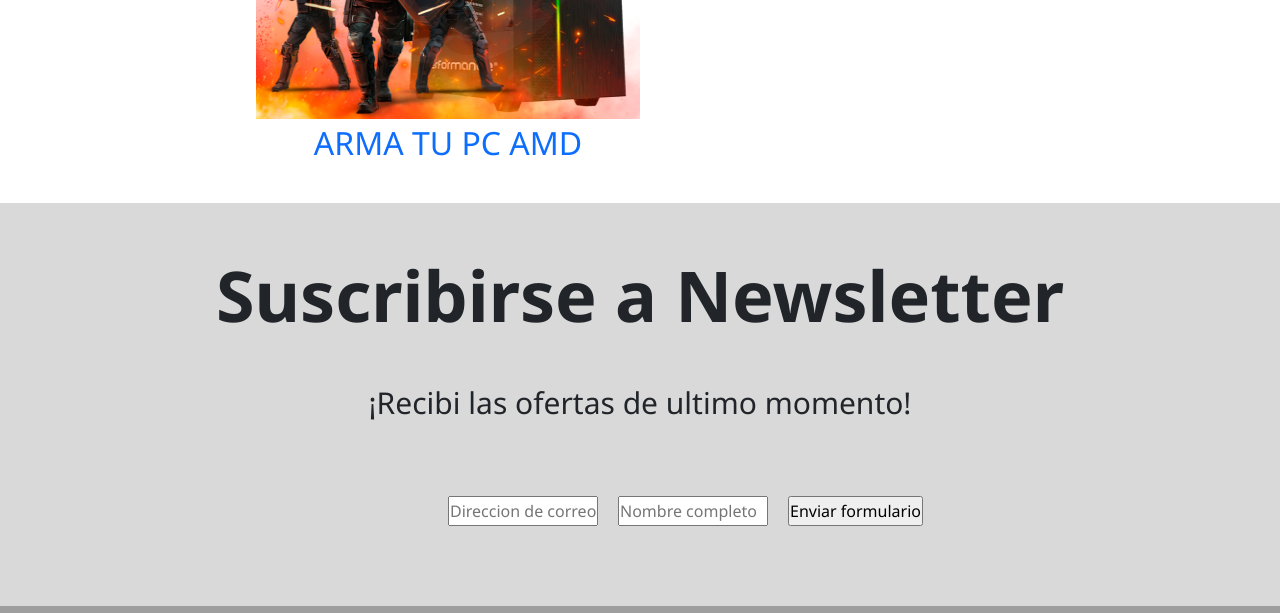
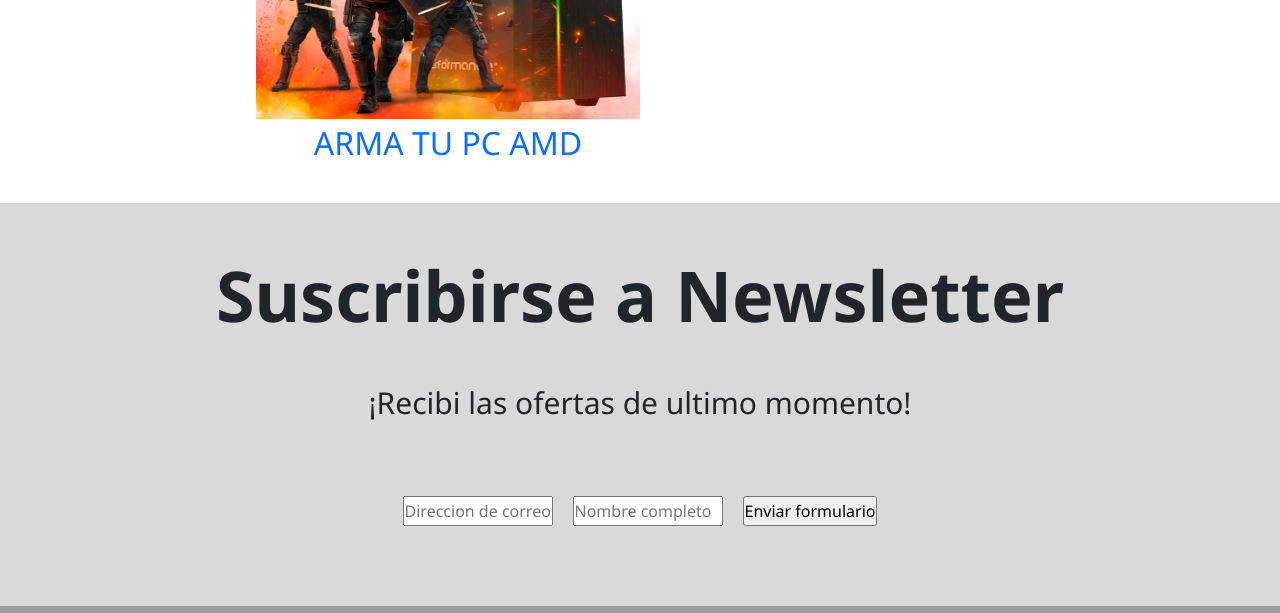
Before and after one commit to Dylanlax/Entrega-final-LAX-DYLAN-54260, a plain HTML site: page index.html in a window 1280 px wide. Shown: the part 1656-2269 px from the top of the page. Drawn offline with nearby package versions, Linux system fonts and the light colour scheme.

Commit message:
centre los inputs del footer

```diff
--- a/css/styles.css
+++ b/css/styles.css
@@ -125,7 +125,7 @@ header nav {
     flex-direction: column;
     gap: 20px;
     align-items: center;
-    justify-content: space-between;
+    justify-content: center;
     padding-left: 35%;
     padding-right: 35%;
     padding-top: 25px;
@@ -200,6 +200,7 @@ footer {
     display: flex;
     flex-direction: column;
     align-items: center;
+    justify-content: center;
     gap: 1rem;
     padding-top: 30px;
     padding-bottom: 40px;
```
